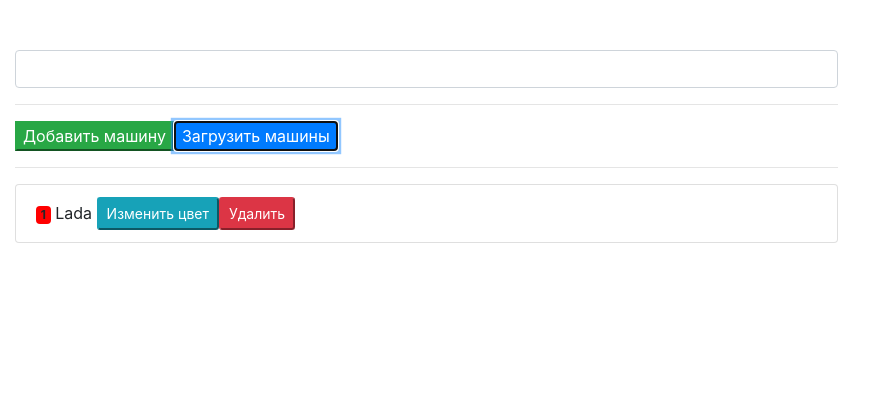
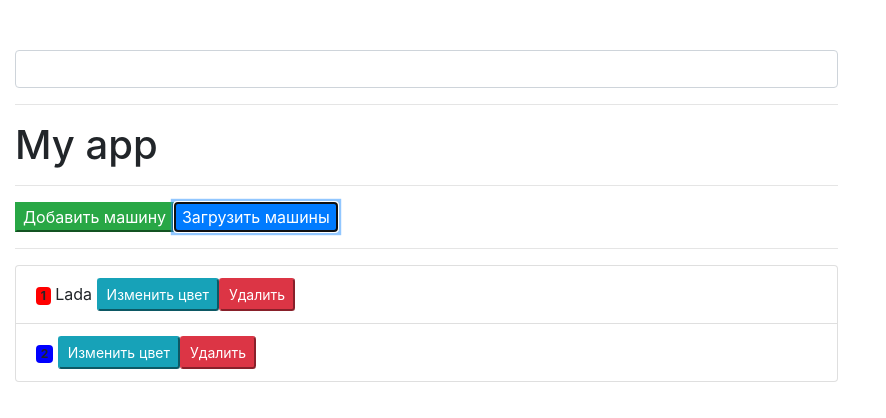
Before and after one commit to zamyslov/angular-cource, an Angular app: page / in a window 1280 px wide. Both pictures are taken after a click on the button "Загрузить машины". Shown: the top 418 px of the page, without its empty margins (0-886 px from the left). Built offline with nearby package versions, Linux system fonts and the light colour scheme; data requests are answered from the project's data file.

Commit message:
lesson 53

```diff
--- a/db.json
+++ b/db.json
@@ -1,9 +1,16 @@
 {
+  "title": {
+    "value": "My app"
+  },
   "cars": [
     {
       "name": "Lada",
       "color": "red",
       "id": 1
+    },
+    {
+      "id": 2,
+      "color": "blue"
     }
   ]
 }
--- a/src/app/app.component.html
+++ b/src/app/app.component.html
@@ -1,11 +1,13 @@
 <div class="col-xs-4 col-md-8">
   <input type="text" class="form-control" [(ngModel)]="carName">
+  <hr>
+  <h1>{{appTitle }}</h1>
   <hr>
   <button class="btn-success" (click)="addCar()">Добавить машину</button>
   <button class="btn-primary" (click)="loadCars()">Загрузить машины</button>
   <hr>
   <ul class="list-group">
-    <li class="list-group-item" *ngFor="let car of cars">
+    <li class="list-group-item" *ngFor="let car of cars | async">
       <span class="badge"
             [ngStyle]="{background: car.color}">
         {{car.id}}
--- a/src/app/app.component.ts
+++ b/src/app/app.component.ts
@@ -1,4 +1,4 @@
-import {Component} from '@angular/core';
+import {Component, OnInit} from '@angular/core';
 import {CarsService} from './cars.service';
 
 interface Cars {
@@ -11,23 +11,24 @@ interface Cars {
   selector: 'app-root',
   templateUrl: './app.component.html'
 })
-export class AppComponent {
+export class AppComponent implements OnInit {
 
-  cars: Cars[] = [];
+  cars: any;
   colors = ['white', 'red', 'blue', 'pink'];
   carName = '';
+  appTitle;
 
   constructor(private carService: CarsService) {
   }
 
+
+  ngOnInit(): void {
+    this.appTitle = this.carService.getAppTitle().subscribe((response) => {this.appTitle = response.value; });
+    console.log(this.appTitle);
+  }
+
   loadCars() {
-    this.carService.getCars().subscribe((response: Cars[]) => {
-        this.cars = response;
-      },
-      error => {
-        alert(error);
-      }
-    );
+    this.cars = this.carService.getCars();
   }
 
   addCar() {
--- a/src/app/cars.service.ts
+++ b/src/app/cars.service.ts
@@ -8,11 +8,15 @@ export class CarsService {
   constructor(private http: HttpClient) {
   }
 
+  getAppTitle() {
+    return this.http.get('http://localhost:3000/title');
+  }
+
   getCars() {
     const headers = new HttpHeaders({
       'Content-Type': 'application/json; charset-utf8'
     });
-    return this.http.get('http://localhost:3100/cars', {headers}).pipe(
+    return this.http.get('http://localhost:3000/cars', {headers}).pipe(
       catchError((error: any) => {
         return throwError('Server error');
       })
```
